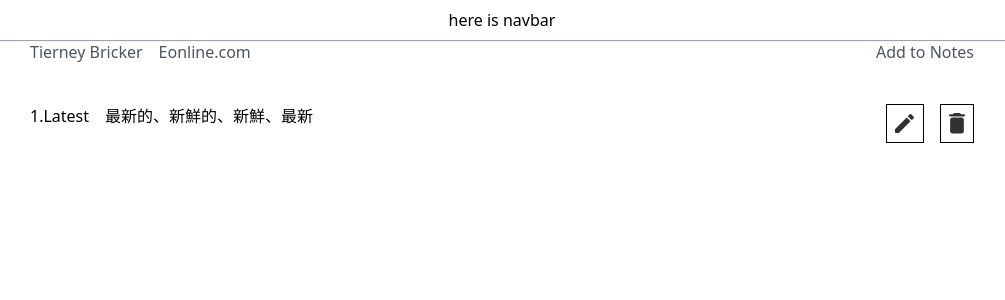
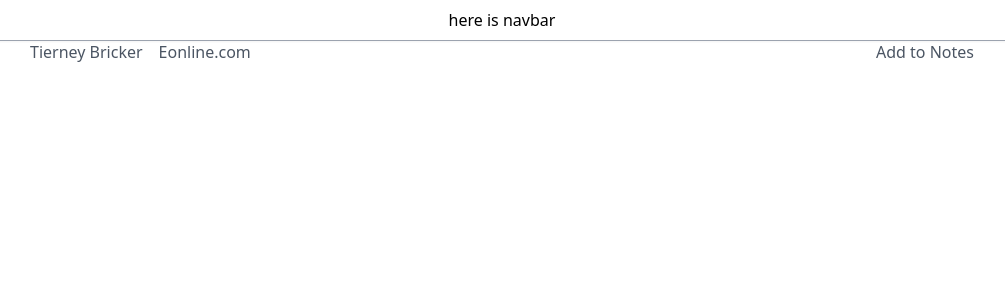
Before and after one commit to Rabbittee/Readaily, a React (Create React App) app: page / in a window 1280 px wide. Shown: the top 300 px of the page, without its empty margins (138-1143 px from the left). Built offline with nearby package versions, Linux system fonts and the light colour scheme.

Commit message:
feat: 🎸 add addItem function

```diff
--- a/src/components/Element/Note.jsx
+++ b/src/components/Element/Note.jsx
@@ -1,8 +1,12 @@
 import Icon from './icon';
+import { useEffect, useState } from 'react';
 
-function Button({ children }) {
+function Button({ children, onClick }) {
   return (
-    <button className="text-gray-600 transition-colors duration-500 hover:text-black">
+    <button
+      className="text-gray-600 transition-colors duration-500 hover:text-black"
+      onClick={onClick}
+    >
       {children}
     </button>
   );
@@ -10,16 +14,21 @@ function Button({ children }) {
 
 const ButtonList = ['Tierney Bricker', 'Eonline.com'];
 
-function NoteList() {
+const Vocabulary = {
+  index: 1,
+  title: 'Latest',
+  translation: '最新的、新鮮的、新鮮、最新',
+};
+
+function Task({ vocabulary }) {
   return (
-    <ul className="mt-10">
-      <li className="flex justify-between">
+    <li className="flex justify-between py-2">
       <ul className="flex space-x-4">
         <li>
-            <span>1.</span>
-            <span>Latest</span>
+          <span>{vocabulary.index}.</span>
+          <span>{vocabulary.title}</span>
         </li>
-          <li>最新的、新鮮的、新鮮、最新</li>
+        <li>{vocabulary.translation}</li>
       </ul>
       <div className="flex space-x-4">
         <button className="relative flex border border-black p-2">
@@ -34,11 +43,24 @@ function NoteList() {
         </button>
       </div>
     </li>
-    </ul>
   );
 }
 
+function NoteList({ children }) {
+  return <ul className="mt-10">{children}</ul>;
+}
+
 export function Note() {
+  const [list, setList] = useState([]);
+
+  function addItem() {
+    setList((list) => list.concat(Vocabulary));
+  }
+
+  useEffect(() => {
+    console.log(list);
+  }, [list]);
+
   return (
     <section className="mx-auto mt-10 max-w-screen-lg px-10">
       <nav className="flex justify-between">
@@ -47,10 +69,14 @@ export function Note() {
             return <Button key={index}>{item}</Button>;
           })}
         </ul>
-        <Button>Add to Notes</Button>
+        <Button onClick={addItem}>Add to Notes</Button>
       </nav>
 
-      <NoteList />
+      <NoteList>
+        {list.map((item, key) => {
+          return <Task vocabulary={item} key={key} />;
+        })}
+      </NoteList>
     </section>
   );
 }
```
Lines whose indentation alone changed are shown as unchanged.
